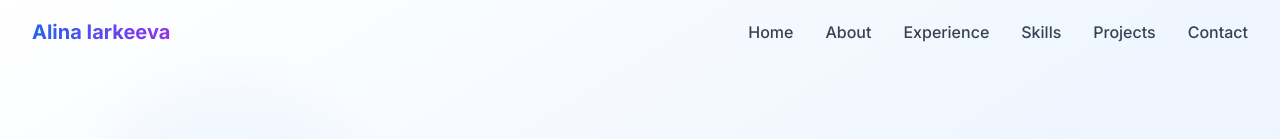
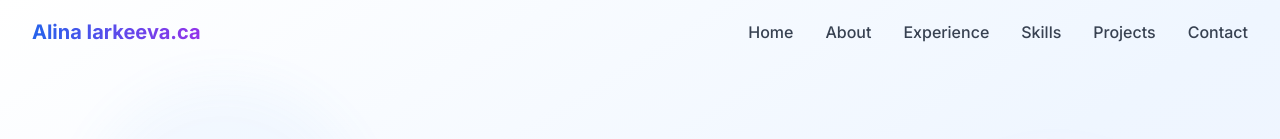
Before and after one commit to yarkalina/aboutMe, a Next.js app: page / in a window 1280 px wide. Shown: the top 139 px of the page. Built offline with nearby package versions, Linux system fonts and the light colour scheme.

Commit message:
added .ca in header

```diff
--- a/src/components/Header.tsx
+++ b/src/components/Header.tsx
@@ -46,7 +46,7 @@ const Header = () => {
           {/* Logo */}
           <div className="flex-shrink-0">
             <h1 className="text-xl font-bold gradient-text">
-              Alina Iarkeeva
+              Alina Iarkeeva.ca
             </h1>
           </div>
 
```
